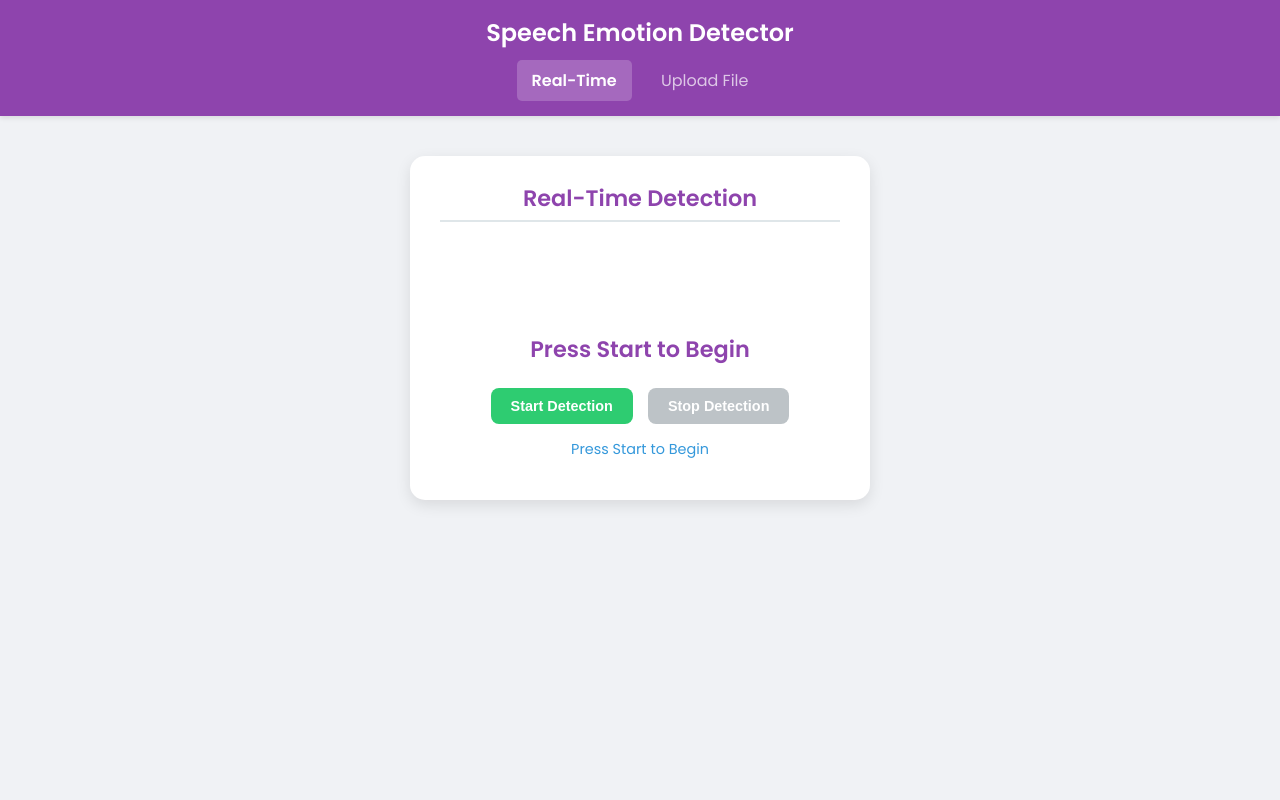
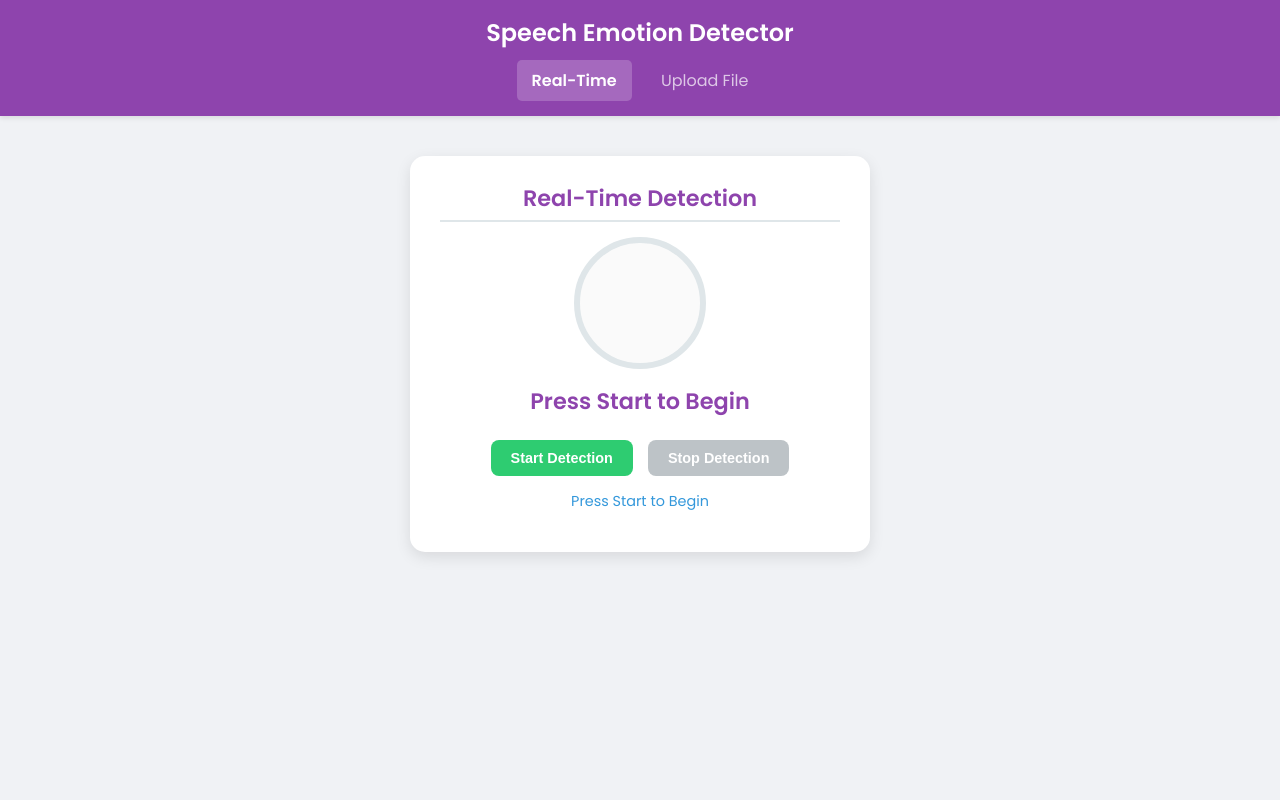
Before and after one commit to Raghul-0/ECG, a Flask app: page / in a window 1280 px wide. Run offline with Flask 3, Linux system fonts and the light colour scheme; some libraries are stand-ins or nearby versions.

Commit message:
Update index.html

```diff
--- a/templates/index.html
+++ b/templates/index.html
@@ -10,9 +10,26 @@
         :root {
             --primary-color: #8e44ad; --primary-hover: #732d91; --light-bg: #f0f2f5;
             --dark-text: #34495e; --light-text: #ffffff; --border-color: #dfe6e9;
-            --card-shadow: 0 5px 15px rgba(0, 0, 0, 0.1); --success-color: #2ecc71;
-            --error-color: #e74c3c; --info-color: #3498db; --warning-color: #f39c12; --disabled-color: #bdc3c7;
+            --card-shadow: 0 5px 15px rgba(0, 0, 0, 0.1);
+
+            /* Emotion Colors */
+            --success-color: #2ecc71;  /* calm */
+            --error-color: #e74c3c;    /* angry */
+            --info-color: #3498db;     /* sad */
+            --warning-color: #f39c12;  /* happy */
+            --disabled-color: #bdc3c7; /* neutral */
+            --fear-color: #9b59b6;     /* fear */
+            --disgust-color: #16a085;  /* disgust */
+            --surprise-color: #e67e22; /* surprise */
         }
+
+        /* --- NEW: Animation --- */
+        @keyframes pop {
+            0% { transform: scale(1); }
+            50% { transform: scale(1.1); }
+            100% { transform: scale(1); }
+        }
+
         body {
             font-family: 'Poppins', sans-serif; background: var(--light-bg); display: flex;
             flex-direction: column; /* Stack header and content */
@@ -60,26 +77,46 @@
             background: var(--light-text); border-radius: 15px; box-shadow: var(--card-shadow);
             padding: 25px 30px; text-align: center; width: 100%;
             box-sizing: border-box;
-            /* Hide inactive sections by default */
-            display: none;
+            display: none; /* Hide inactive sections by default */
         }
         .card.active {
             display: block; /* Show active section */
         }
         h2 { color: var(--primary-color); margin-top: 0; margin-bottom: 15px; font-weight: 600; font-size: 1.4rem; border-bottom: 2px solid var(--border-color); padding-bottom: 5px;}
 
-        /* --- NEW EMOJI STYLE --- */
-        .emoji-display {
-            font-size: 5rem; /* Large emoji */
+        /* --- NEW: Emotion Circle Display --- */
+        .emotion-display-container {
+            display: flex;
+            justify-content: center;
+            align-items: center;
+            margin: 15px 0;
+            min-height: 130px; /* Reserve space */
+        }
+        .emotion-circle {
+            width: 120px;
+            height: 120px;
+            border-radius: 50%;
+            background-color: #fafafa; /* Slightly off-white */
+            border: 6px solid var(--border-color); /* Default border */
+            display: flex;
+            justify-content: center;
+            align-items: center;
+            transition: border-color 0.3s ease-in-out;
+        }
+        .emotion-circle.pop {
+            animation: pop 0.3s ease-in-out;
+        }
+        .emotion-circle span { /* The emoji icon itself */
+            font-size: 4rem; /* 64px */
             line-height: 1;
-            margin: 10px 0 15px 0;
-            min-height: 80px; /* Reserve space to prevent layout jump */
-            transition: transform 0.2s ease-in-out;
+            transition: transform 0.2s;
         }
+        /* --- END NEW --- */
+
 
         /* Real-Time Section Specific Styles */
         #realtime-result-text {
-            font-size: 1.4rem; font-weight: 600; color: var(--primary-color); margin-top: 0; /* Reduced margin-top */ min-height: 1.5em;
+            font-size: 1.4rem; font-weight: 600; color: var(--primary-color); margin-top: 0; min-height: 1.5em;
         }
         .controls { display: flex; gap: 15px; justify-content: center; margin-top: 20px; }
 
@@ -90,7 +127,7 @@
         #file-upload-section .btn-analyze { background-color: var(--info-color); color: var(--light-text); }
         #file-upload-section .btn-analyze:hover { background-color: #2980b9; }
         #file-result-text {
-            font-size: 1.4rem; font-weight: 600; color: var(--info-color); margin-top: 0; /* Reduced margin-top */ min-height: 1.5em;
+            font-size: 1.4rem; font-weight: 600; color: var(--info-color); margin-top: 0; min-height: 1.5em;
         }
 
         /* General Button Styles */
@@ -120,9 +157,16 @@
             h2 { font-size: 1.2rem; }
 
             /* --- NEW EMOJI MOBILE STYLE --- */
-            .emoji-display {
-                font-size: 4rem; /* Slightly smaller emoji for mobile */
-                min-height: 65px;
+            .emotion-display-container {
+                min-height: 110px;
+            }
+            .emotion-circle {
+                width: 100px;
+                height: 100px;
+                border-width: 5px;
+            }
+            .emotion-circle span {
+                font-size: 3.5rem;
             }
 
             #realtime-result-text, #file-result-text {
@@ -145,7 +189,12 @@
     <main>
         <div class="card active" id="realtime-section">
             <h2>Real-Time Detection</h2>
-            <div id="realtime-emoji-display" class="emoji-display"></div>
+
+            <div class="emotion-display-container">
+                <div id="realtime-emotion-circle" class="emotion-circle">
+                    <span id="realtime-emoji-icon"></span>
+                </div>
+            </div>
 
             <p id="realtime-result-text">Press Start to Begin</p>
             <div class="controls">
@@ -157,7 +206,12 @@
 
         <div class="card" id="file-upload-section">
             <h2>Upload & Analyze File</h2>
-            <div id="file-emoji-display" class="emoji-display"></div>
+
+            <div class="emotion-display-container">
+                <div id="file-emotion-circle" class="emotion-circle">
+                    <span id="file-emoji-icon"></span>
+                </div>
+            </div>
 
             <input type="file" id="audio-file-input" accept="audio/*">
             <button id="analyze-btn" class="btn btn-analyze">Analyze File</button>
@@ -177,13 +231,18 @@
         const stopButton = document.getElementById('stop-btn');
         const statusMessageRealtime = document.getElementById('status-message-realtime');
         const realtimeResultText = document.getElementById('realtime-result-text');
-        const realtimeEmojiDisplay = document.getElementById('realtime-emoji-display'); // <-- NEW
+        // --- UPDATED DOM Elements ---
+        const realtimeEmotionCircle = document.getElementById('realtime-emotion-circle');
+        const realtimeEmojiIcon = document.getElementById('realtime-emoji-icon');
 
         const fileInput = document.getElementById('audio-file-input');
         const analyzeButton = document.getElementById('analyze-btn');
         const fileResultText = document.getElementById('file-result-text');
         const statusMessageUpload = document.getElementById('status-message-upload');
-        const fileEmojiDisplay = document.getElementById('file-emoji-display'); // <-- NEW
+        // --- UPDATED DOM Elements ---
+        const fileEmotionCircle = document.getElementById('file-emotion-circle');
+        const fileEmojiIcon = document.getElementById('file-emoji-icon');
+
 
         // --- Real-Time Variables ---
         let socket;
@@ -195,47 +254,39 @@
         const SAMPLE_RATE = 16000; // Must match the backend
         const BUFFER_SIZE = 4096; // Processing buffer size for Web Audio API
 
-        // --- NEW EMOJI MAPPING ---
-        // Add all emotions your model can output.
-        // Keys should be lowercase.
-        const emotionEmojis = {
-            'happy': '😊',
-            'sad': '😢',
-            'angry': '😠',
-            'neutral': '😐',
-            'fear': '😨',
-            'disgust': '🤢',
-            'surprise': '😮',
-            'calm': '😌',
+        // --- NEW: EMOJI and COLOR MAPPING ---
+        // Make sure keys are lowercase
+        const emotionData = {
+            'happy':    { emoji: '😊', color: 'var(--warning-color)' },
+            'sad':      { emoji: '😢', color: 'var(--info-color)' },
+            'angry':    { emoji: '😠', color: 'var(--error-color)' },
+            'neutral':  { emoji: '😐', color: 'var(--disabled-color)' },
+            'fear':     { emoji: '😨', color: 'var(--fear-color)' },
+            'fearful':  { emoji: '😨', color: 'var(--fear-color)' }, // Alias for 'fear'
+            'disgust':  { emoji: '🤢', color: 'var(--disgust-color)' },
+            'surprise': { emoji: '😮', color: 'var(--surprise-color)' },
+            'surprised':{ emoji: '😮', color: 'var(--surprise-color)' }, // Alias
+            'calm':     { emoji: '😌', color: 'var(--success-color)' },
             // --- Add more as needed ---
-            'anxious': '😟',
-            'bored': '😑',
-            'default': '❓' // Fallback
+            'anxious':  { emoji: '😟', color: 'var(--info-color)' },
+            'bored':    { emoji: '😑', color: 'var(--disabled-color)' },
+            'default':  { emoji: '❓', color: 'var(--dark-text)' } // Fallback
         };
 
         // --- Navigation Logic ---
         function showSection(targetId) {
-            // Stop real-time detection if switching away from it
             if (isDetecting && targetId !== 'realtime-section') {
                 stopDetection();
             }
-
-            // Hide all sections
             realtimeSection.classList.remove('active');
             fileUploadSection.classList.remove('active');
-            // Update button styles
             navRealtimeButton.classList.remove('active');
             navUploadButton.classList.remove('active');
 
-            // Show the target section
             const targetSection = document.getElementById(targetId);
-            const targetButton = document.getElementById(`nav-${targetId.split('-')[0]}`); // e.g., nav-realtime
-            if (targetSection) {
-                targetSection.classList.add('active');
-            }
-             if (targetButton) {
-                targetButton.classList.add('active');
-            }
+            const targetButton = document.getElementById(`nav-${targetId.split('-')[0]}`);
+            if (targetSection) targetSection.classList.add('active');
+            if (targetButton) targetButton.classList.add('active');
         }
 
         navRealtimeButton.addEventListener('click', () => showSection('realtime-section'));
@@ -250,22 +301,21 @@
         // --- NEW: Clear file result when new file is selected ---
         fileInput.addEventListener('change', () => {
              fileResultText.textContent = 'Upload an audio file';
-             fileEmojiDisplay.textContent = '';
+             fileEmojiIcon.textContent = '';
+             fileEmotionCircle.style.borderColor = 'var(--border-color)'; // Reset border
              displayUploadStatus(''); // Clear status
         });
 
         // --- Real-Time Functions ---
         function startDetection() {
             if (isDetecting) return;
-            // Ensure the realtime section is visible
             if (!realtimeSection.classList.contains('active')) {
                 showSection('realtime-section');
             }
             setRealtimeLoadingState(true, 'Connecting...');
-            fileInput.disabled = true; // Disable file input during real-time
-            analyzeButton.disabled = true; // Disable analyze button during real-time
+            fileInput.disabled = true;
+            analyzeButton.disabled = true;
 
-            // 1. Initialize Socket.IO connection
             socket = io(window.location.origin);
 
             socket.on('connect', () => {
@@ -273,13 +323,11 @@
                 displayRealtimeStatus('Connection successful! Starting microphone...', 'success');
                 initMicrophone();
             });
-
             socket.on('connect_error', (err) => {
                 console.error('WebSocket Connection failed:', err);
                 displayRealtimeStatus('Could not connect to the server.', 'error');
                 stopDetection();
             });
-
             socket.on('disconnect', () => {
                 console.log('Disconnected from server.');
                  if (isDetecting) {
@@ -287,12 +335,9 @@
                      stopDetection();
                  }
             });
-
             socket.on('emotion_result', (data) => {
-                console.log('Received real-time emotion:', data.emotion);
                 updateRealtimeEmotion(data.emotion);
             });
-
              socket.on('error', (data) => {
                 console.error('Server error:', data.message);
                 displayRealtimeStatus(`Server Error: ${data.message}`, 'error');
@@ -300,11 +345,8 @@
         }
 
         function stopDetection() {
-            // Check if we are actually detecting to prevent unnecessary cleanup/state changes
-            if (!isDetecting && !mediaStream && !audioContext && !socket) {
-                 console.log("Stop called but not currently detecting.");
-                 return;
-            }
+            if (!isDetecting && !mediaStream && !audioContext && !socket) return;
+
             console.log("Stopping detection...");
             setRealtimeLoadingState(false, 'Detection stopped.');
             fileInput.disabled = false;
@@ -313,32 +355,23 @@
             if (mediaStream) {
                 mediaStream.getTracks().forEach(track => track.stop());
                 mediaStream = null;
-                console.log("Media stream stopped.");
             }
              if (scriptProcessor) {
-                 // Disconnect nodes first
                 scriptProcessor.disconnect();
-                scriptProcessor.onaudioprocess = null; // Remove the handler
+                scriptProcessor.onaudioprocess = null;
                 scriptProcessor = null;
-                 console.log("Script processor disconnected.");
              }
              if (audioContext) {
-                 // Close the context after a short delay to ensure cleanup
                 setTimeout(() => {
                     if (audioContext && audioContext.state !== 'closed') {
-                        audioContext.close().then(() => {
-                            console.log("AudioContext closed.");
-                            audioContext = null;
-                        }).catch(e => console.error("Error closing AudioContext:", e));
+                        audioContext.close().catch(e => console.error("Error closing AudioContext:", e));
+                        audioContext = null;
                     }
-                }, 100); // 100ms delay might help cleanup
-             } else {
-                 console.log("AudioContext already null or closed.");
+                }, 100);
              }
             if (socket) {
                 socket.disconnect();
                 socket = null;
-                console.log("WebSocket disconnected.");
             }
 
             // --- UPDATED: Reset UI on stop ---
@@ -353,28 +386,14 @@
                 mediaStream = await navigator.mediaDevices.getUserMedia({ audio: true });
 
                 const AudioContext = window.AudioContext || window.webkitAudioContext;
-                // Check if context exists and is running, reuse if possible, else create new
                 if (!audioContext || audioContext.state === 'closed') {
                     audioContext = new AudioContext({ sampleRate: SAMPLE_RATE });
-                     console.log(`AudioContext created/recreated. State: ${audioContext.state}, Sample Rate: ${audioContext.sampleRate}`);
                 } else if (audioContext.state === 'suspended') {
                     await audioContext.resume();
-                    console.log(`AudioContext resumed. State: ${audioContext.state}`);
-                }
-
-
-                if (audioContext.sampleRate !== SAMPLE_RATE) {
-                     console.warn(`AudioContext running at ${audioContext.sampleRate}Hz, requested ${SAMPLE_RATE}Hz.`);
-                     // Potentially add resampling logic here if critical
                 }
 
                 const source = audioContext.createMediaStreamSource(mediaStream);
-
-                // Recreate scriptProcessor if it doesn't exist or context was recreated
-                if (!scriptProcessor) {
-                    scriptProcessor = audioContext.createScriptProcessor(BUFFER_SIZE, 1, 1);
-                     console.log("ScriptProcessor created.");
-                }
+                scriptProcessor = audioContext.createScriptProcessor(BUFFER_SIZE, 1, 1);
 
                 scriptProcessor.onaudioprocess = (event) => {
                     const inputData = event.inputBuffer.getChannelData(0);
@@ -388,10 +407,10 @@
                 };
 
                 source.connect(scriptProcessor);
-                scriptProcessor.connect(audioContext.destination); // Connect to output (speakers)
+                scriptProcessor.connect(audioContext.destination);
 
                 displayRealtimeStatus('Microphone active. Listening...', 'success');
-                isDetecting = true; // Set state only after successful setup
+                isDetecting = true;
 
             } catch (err) {
                 console.error('Error initializing microphone:', err);
@@ -402,8 +421,6 @@
                      userMessage = 'No microphone found.';
                 } else if (err.name === 'NotReadableError' || err.name === 'TrackStartError') {
                     userMessage = 'Microphone is already in use or cannot be accessed.';
-                } else {
-                    userMessage = `Error accessing microphone: ${err.message}`;
                 }
                 displayRealtimeStatus(userMessage, 'error');
                 stopDetection(); // Ensure cleanup on failure
@@ -414,23 +431,25 @@
         function updateRealtimeEmotion(emotion, isReset = false) {
             if (isReset) {
                 realtimeResultText.textContent = 'Press Start to Begin';
-                realtimeEmojiDisplay.textContent = ''; // Clear emoji
+                realtimeEmojiIcon.textContent = ''; // Clear emoji
+                realtimeEmotionCircle.style.borderColor = 'var(--border-color)'; // Reset border
+                realtimeEmotionCircle.classList.remove('pop');
                 return;
             }
             if (!emotion) return;
 
             const emotionKey = emotion.toLowerCase();
-            const emoji = emotionEmojis[emotionKey] || emotionEmojis['default'];
+            const data = emotionData[emotionKey] || emotionData['default'];
             const emotionName = emotion.charAt(0).toUpperCase() + emotion.slice(1);
 
             realtimeResultText.textContent = `Detected: ${emotionName}`;
-            realtimeEmojiDisplay.textContent = emoji;
+            realtimeEmojiIcon.textContent = data.emoji;
+            realtimeEmotionCircle.style.borderColor = data.color; // Set border color
 
-            // Simple "pop" animation
-            realtimeEmojiDisplay.style.transform = 'scale(1.2)';
-            setTimeout(() => {
-                realtimeEmojiDisplay.style.transform = 'scale(1)';
-            }, 150);
+            // Trigger "pop" animation
+            realtimeEmotionCircle.classList.remove('pop'); // Remove first to re-trigger
+            void realtimeEmotionCircle.offsetWidth; // Trigger reflow
+            realtimeEmotionCircle.classList.add('pop');
         }
 
         function displayRealtimeStatus(message, type = 'info') {
@@ -439,7 +458,7 @@
         }
 
         function setRealtimeLoadingState(isLoading, message = '') {
-            isDetecting = isLoading; // Consistent state update
+            isDetecting = isLoading;
             startButton.disabled = isLoading;
             stopButton.disabled = !isLoading;
             displayRealtimeStatus(message, 'info');
@@ -448,7 +467,6 @@
 
         // --- File Upload Functions ---
         async function analyzeFile() {
-             // Ensure the upload section is visible
             if (!fileUploadSection.classList.contains('active')) {
                 showSection('file-upload-section');
             }
@@ -462,15 +480,15 @@
             setUploadLoadingState(true, 'Uploading and analyzing...');
             startButton.disabled = true; // Disable real-time start during upload
 
-            // --- NEW: Reset UI for file upload ---
+            // --- UPDATED: Reset UI for file upload ---
             fileResultText.textContent = 'Analyzing...';
-            fileEmojiDisplay.textContent = '⏳';
+            fileEmojiIcon.textContent = '⏳';
+            fileEmotionCircle.style.borderColor = 'var(--info-color)'; // Loading border
 
             const formData = new FormData();
             formData.append('audio_file', file);
 
             try {
-                // Use window.location.origin to ensure correct URL on Render
                 const response = await fetch(`${window.location.origin}/upload_predict`, {
                     method: 'POST',
                     body: formData
@@ -482,40 +500,39 @@
                     throw new Error(data.error || `HTTP error! status: ${response.status}`);
                 }
 
-                // --- UPDATED: Show emoji on success ---
+                // --- UPDATED: Show emoji and border on success ---
                 if (data.emotion) {
-                    console.log('Received file emotion:', data.emotion);
                     const emotionName = data.emotion.charAt(0).toUpperCase() + data.emotion.slice(1);
                     const emotionKey = data.emotion.toLowerCase();
-                    const emoji = emotionEmojis[emotionKey] || emotionEmojis['default'];
+                    const emotionInfo = emotionData[emotionKey] || emotionData['default'];
 
                     fileResultText.textContent = `File Result: ${emotionName}`;
-                    fileEmojiDisplay.textContent = emoji; // <-- SET EMOJI
-                    fileEmojiDisplay.style.transform = 'scale(1.2)';
-                    setTimeout(() => {
-                        fileEmojiDisplay.style.transform = 'scale(1)';
-                    }, 150);
+                    fileEmojiIcon.textContent = emotionInfo.emoji; // Set emoji
+                    fileEmotionCircle.style.borderColor = emotionInfo.color; // Set border
+
+                    // Trigger "pop" animation
+                    fileEmotionCircle.classList.remove('pop');
+                    void fileEmotionCircle.offsetWidth;
+                    fileEmotionCircle.classList.add('pop');
 
                     displayUploadStatus('Analysis complete.', 'success');
-                } else if (data.error) {
-                    throw new Error(data.error);
                 } else {
-                    throw new Error('Received unexpected response from server.');
+                    throw new Error(data.error || 'Received unexpected response from server.');
                 }
 
             } catch (error) {
                 console.error('Error analyzing file:', error);
-                // --- UPDATED: Show error emoji ---
+                // --- UPDATED: Show error emoji and border ---
                 fileResultText.textContent = 'Analysis Failed';
-                fileEmojiDisplay.textContent = '❌'; // <-- SET ERROR EMOJI
+                fileEmojiIcon.textContent = '❌'; // Set error emoji
+                fileEmotionCircle.style.borderColor = 'var(--error-color)'; // Set error border
                 displayUploadStatus(`Error: ${error.message}`, 'error');
             } finally {
                 setUploadLoadingState(false);
-                // Only re-enable start button if not currently detecting (shouldn't be, but safe check)
                 if (!isDetecting) {
                    startButton.disabled = false;
                 }
-                 fileInput.value = ''; // Clear the file input after processing
+                 // Don't clear fileInput.value here, let the 'change' event handle resets
             }
         }
 
@@ -534,12 +551,17 @@
         }
 
         // --- Initial state ---
-        // Ensure only the default section is shown on load
-        showSection('realtime-section');
-        displayRealtimeStatus('Press Start to Begin', 'info'); // Initial message for realtime
-        displayUploadStatus(''); // Clear upload status
-        realtimeEmojiDisplay.textContent = ''; // NEW
-        fileEmojiDisplay.textContent = ''; // NEW
+        function initApp() {
+            showSection('realtime-section');
+            displayRealtimeStatus('Press Start to Begin', 'info');
+            displayUploadStatus('');
+            realtimeEmojiIcon.textContent = '';
+            fileEmojiIcon.textContent = '';
+            realtimeEmotionCircle.style.borderColor = 'var(--border-color)';
+            fileEmotionCircle.style.borderColor = 'var(--border-color)';
+        }
+
+        initApp(); // Run on load
 
     </script>
 </body>
```
